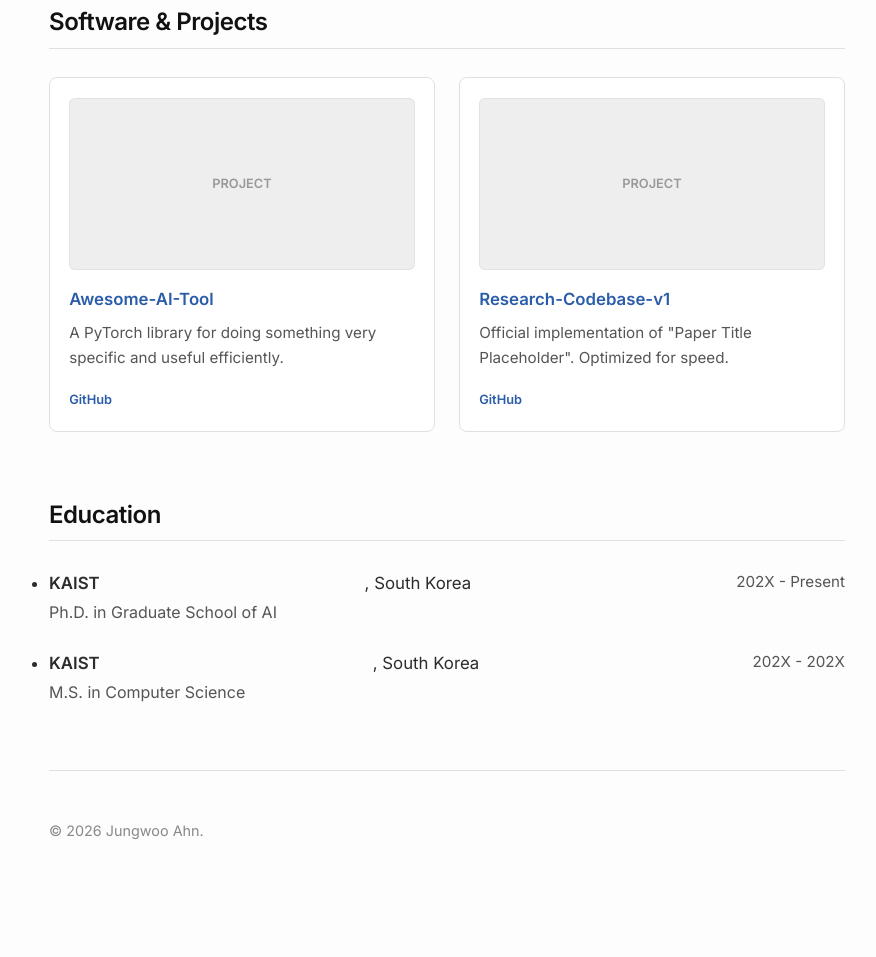
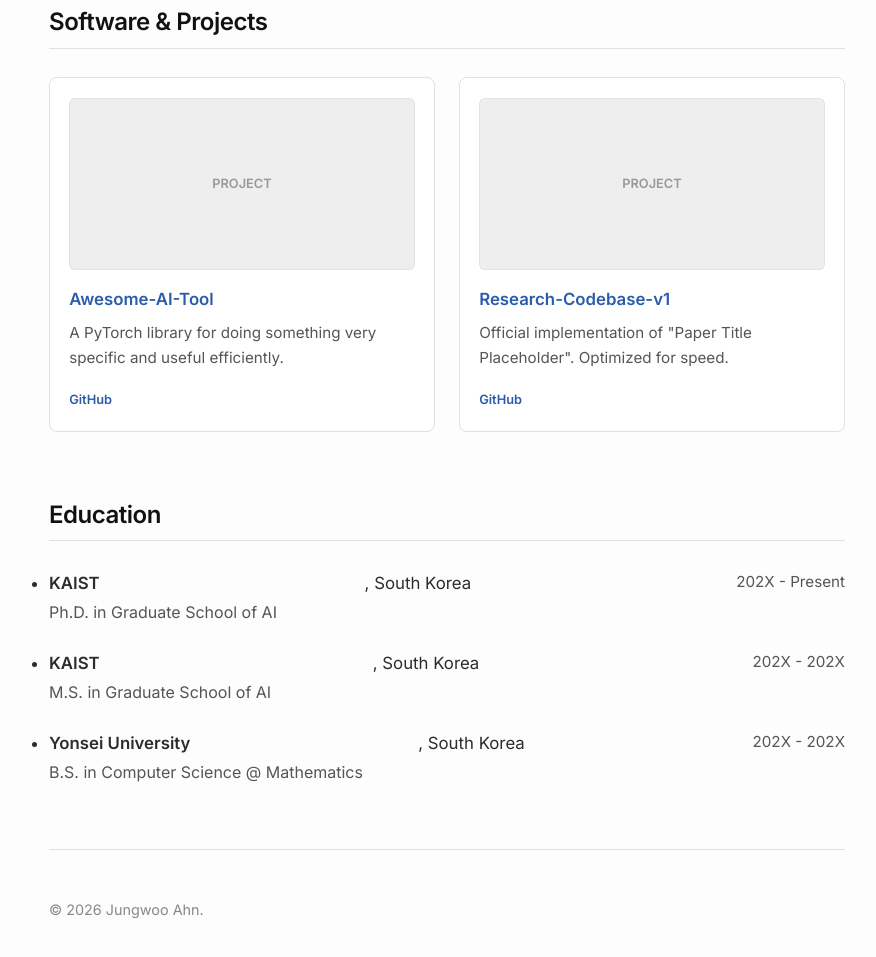
Before and after one commit to jungwoo-ahn/jungwooahn, a plain HTML site: page index.html in a window 1280 px wide. Shown: the part 1197-2154 px from the top of the page, without its empty margins (193-1069 px from the left). Before the commit the page ends 2119 px from the top, so only its background shows below. Drawn offline with Linux system fonts and the light colour scheme.

Commit message:
update education

```diff
--- a/index.html
+++ b/index.html
@@ -138,7 +138,14 @@
                         <strong>KAIST</strong>, South Korea
                         <span class="edu-date">202X - 202X</span>
                     </div>
-                    <div class="edu-degree">M.S. in Computer Science</div>
+                    <div class="edu-degree">M.S. in Graduate School of AI</div>
+                </li>
+                <li>
+                    <div class="edu-top">
+                        <strong>Yonsei University</strong>, South Korea
+                        <span class="edu-date">202X - 202X</span>
+                    </div>
+                    <div class="edu-degree">B.S. in Computer Science @ Mathematics</div>
                 </li>
             </ul>
         </section>
```
